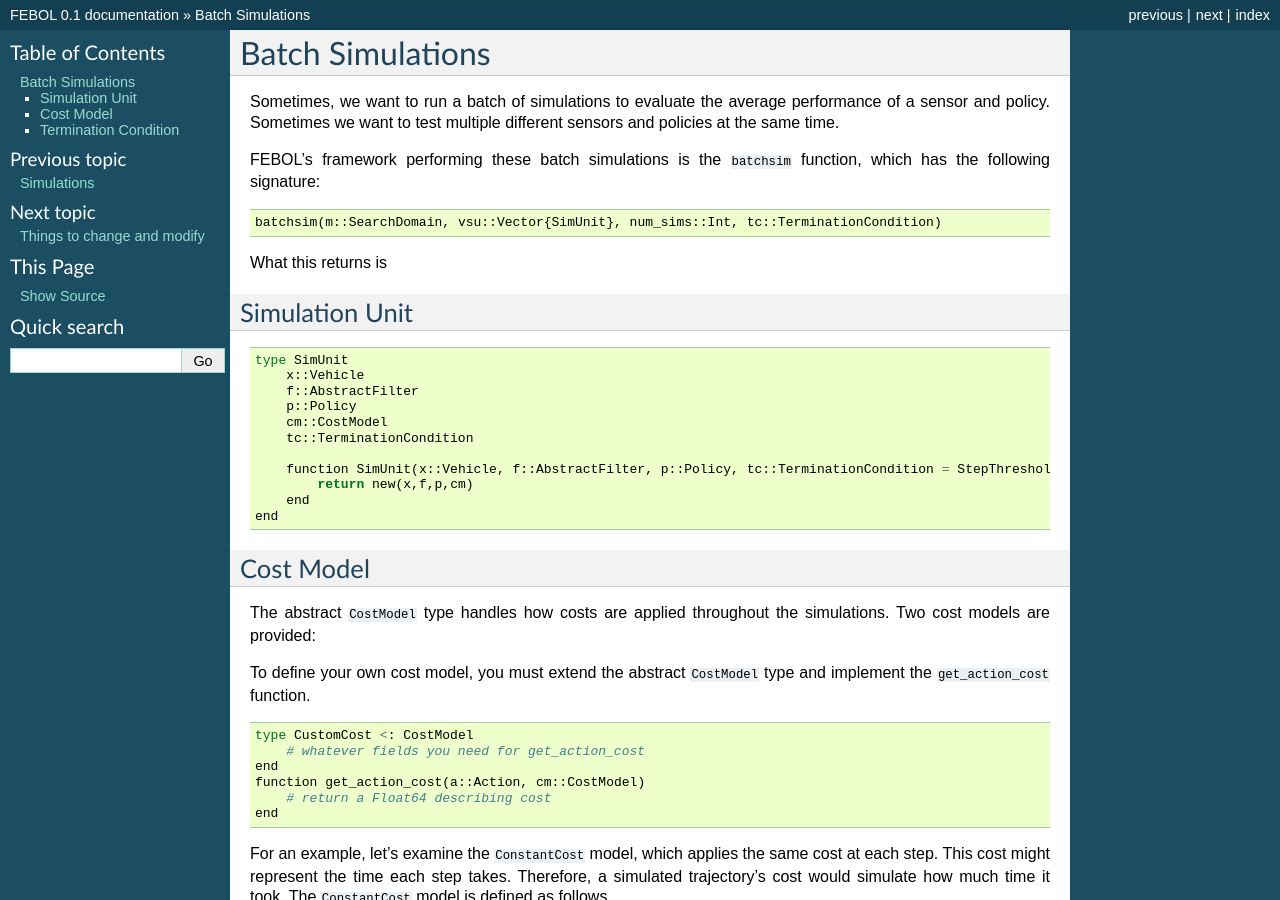
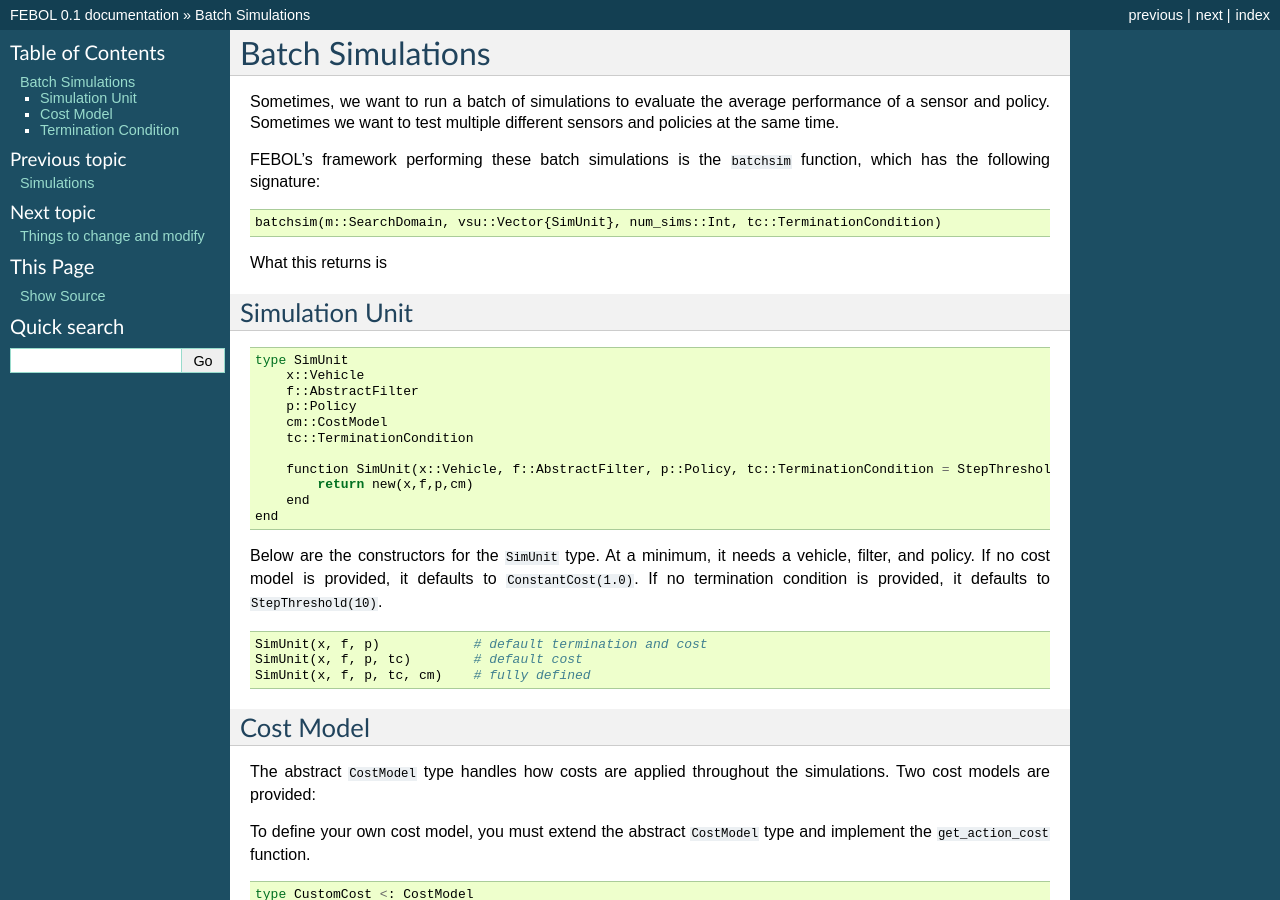
Before and after one commit to cdrckrgt/FEBOL.jl, a Sphinx documentation site: the page built from docs/batchsim.rst, in a window 1280 px wide and 900 px high. Built offline with Sphinx 7.4.7, drawn with Linux system fonts in a browser that asks for light colours.

Commit message:
improving discussion of SimUnit

```diff
--- a/docs/batchsim.rst
+++ b/docs/batchsim.rst
@@ -27,6 +27,14 @@ Simulation Unit
             return new(x,f,p,cm)
         end
     end
+
+Below are the constructors for the :code:`SimUnit` type. At a minimum, it needs a vehicle, filter, and policy. If no cost model is provided, it defaults to :code:`ConstantCost(1.0)`. If no termination condition is provided, it defaults to :code:`StepThreshold(10)`.
+
+::
+
+    SimUnit(x, f, p)            # default termination and cost
+    SimUnit(x, f, p, tc)        # default cost
+    SimUnit(x, f, p, tc, cm)    # fully defined
 
 
 Cost Model
```
